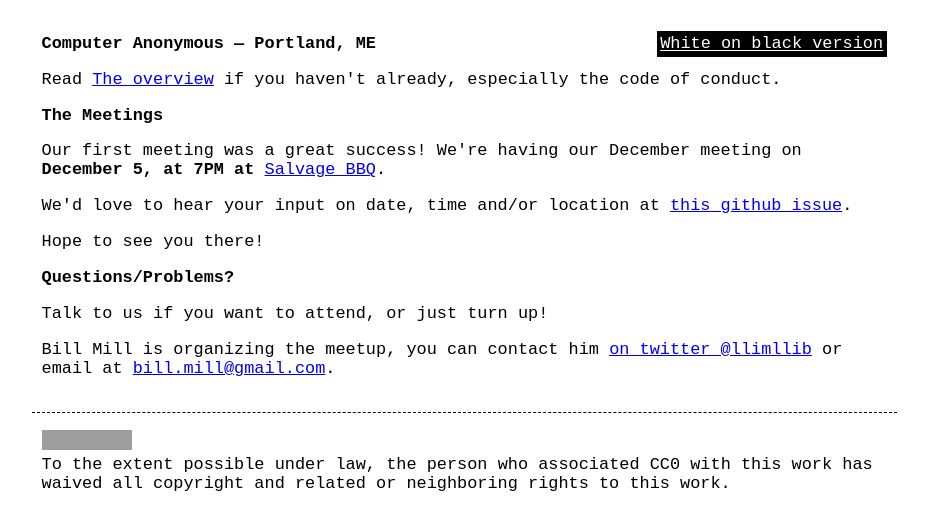
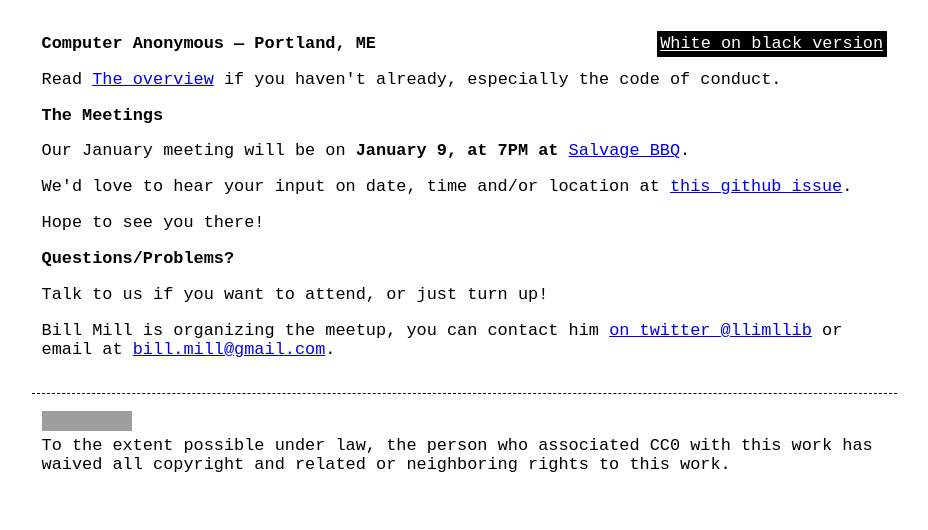
Before and after one commit to computeranonymous/computer, a Jekyll site: the page built from us_portland.html, in a window 1280 px wide. Shown: the top 530 px of the page, without its empty margins (176-1104 px from the left). Built offline with Jekyll 4.4.1, drawn with Linux system fonts in a browser that asks for light colours; grey boxes are pictures that could not be loaded.

Commit message:
updating for January meetup

```diff
--- a/us_portland.html
+++ b/us_portland.html
@@ -8,9 +8,9 @@
 
 <h3>The Meetings</h3>
 
-<p>Our first meeting was a great success! We're having our December meeting on <b>December 5, at 7PM at</b> <a href="http://salvagebbq.com/">Salvage BBQ</a>.
+<p>Our January meeting will be on <b>January 9, at 7PM at</b> <a href="http://salvagebbq.com/">Salvage BBQ</a>.
 
-<p>We'd love to hear your input on date, time and/or location at <a href="https://github.com/llimllib/computer/issues/1">this github issue</a>.
+<p>We'd love to hear your input on date, time and/or location at <a href="https://github.com/llimllib/computer/issues/2">this github issue</a>.
 
 <p>Hope to see you there!
 
```
